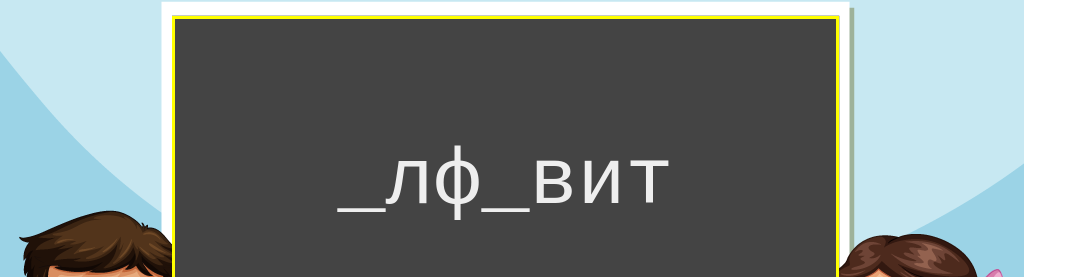
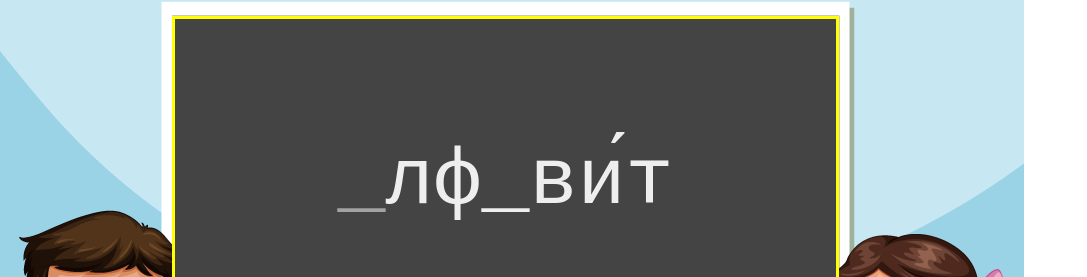
Before and after one commit to constf1/angular-freecell-demo, an Angular app: page / in a window 1280 px wide. Shown: the part 82-359 px from the top of the page, without its empty margins (0-1087 px from the left). Built offline with nearby package versions, Linux system fonts and the light colour scheme.

Commit message:
2 files modified

```diff
--- a/src/app/app.component.html
+++ b/src/app/app.component.html
@@ -1,11 +1,11 @@
 <div class="board">
   <div class="word">
-    <span>_</span>
+    <span class="active">_</span>
     <span>л</span>
     <span>ф</span>
     <span>_</span>
     <span>в</span>
-    <span>и</span>
+    <span>и́</span>
     <span>т</span>
   </div>
   <button class="btn-1">а</button>
--- a/src/app/app.component.scss
+++ b/src/app/app.component.scss
@@ -1,3 +1,19 @@
+@keyframes animation-heartbeat
+{
+  0% {
+    opacity: 1;
+  }
+  40% {
+    opacity: 1;
+  }
+  43% {
+    opacity: 0;
+  }
+  100% {
+    opacity: 1;
+  }
+}
+
 div.word {
   position: absolute;
   left: 172px;
@@ -17,6 +33,14 @@ div.word {
 
   > span {
     display: inline-block;
+
+    &.active {
+      animation-timing-function: linear;
+      animation-duration: 2s;
+      animation-iteration-count: infinite;
+      animation-name: animation-heartbeat;
+      // animation-fill-mode: forwards;
+    }
   }
 }
 
```
